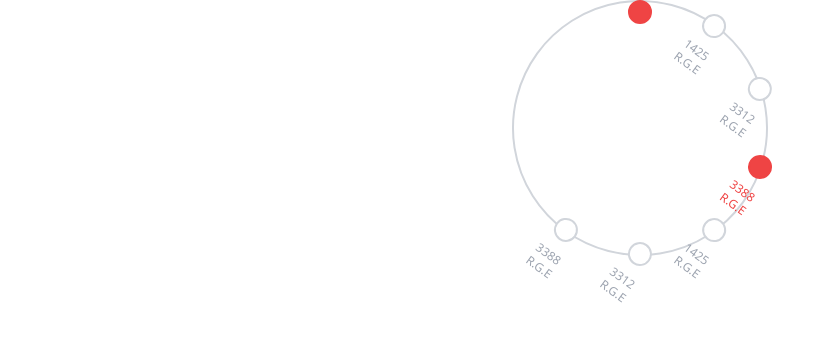
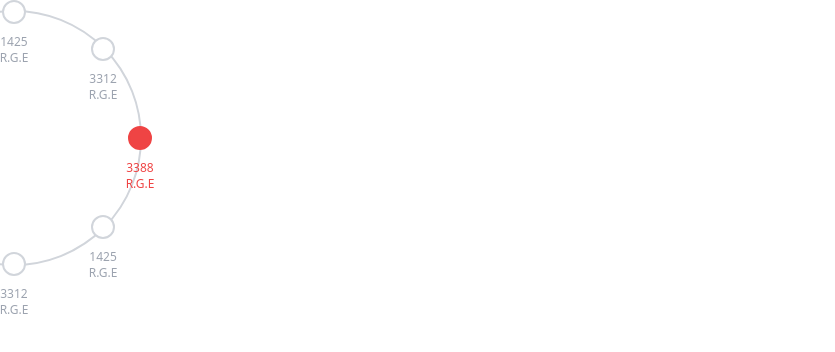
Before and after one commit to Narc2022/gracywoodsgames-timeline, a React (Create React App) app: page / in a window 1280 px wide. Shown: the top 352 px of the page, without its empty margins (0-835 px from the left). Built offline with nearby package versions, Linux system fonts and the light colour scheme.

Commit message:
half circle done

```diff
--- a/src/component/HalfCircleTabber.jsx
+++ b/src/component/HalfCircleTabber.jsx
@@ -9,7 +9,6 @@ const FullCircleHalfDTabber = () => {
     { id: 3, value: "3388 R.G.E" },
     { id: 4, value: "1425 R.G.E" },
     { id: 5, value: "3312 R.G.E" },
-    { id: 6, value: "3388 R.G.E" },
   ];
 
   const totalTabs = tabs.length;
@@ -21,7 +20,10 @@ const FullCircleHalfDTabber = () => {
     (centerTabIndex - activeTabIndex) * (180 / (totalTabs - 1));
 
   return (
-    <div className="relative h-64 w-64 mx-auto flex items-center justify-center">
+    <div
+      className="relative h-64 w-64"
+      style={{ marginTop: "10px", marginLeft: "-114px" }}
+    >
       {/* Full Circle */}
       <div
         className="relative h-64 w-64 border-2 border-gray-300 rounded-full transition-transform duration-500"
@@ -64,7 +66,7 @@ const FullCircleHalfDTabber = () => {
       </div>
 
       {/* Static Center Indicator */}
-      <div className="absolute top-0 w-6 h-6 bg-red-500 rounded-full border-2 border-red-500"></div>
+      {/* <div className="absolute top-0 w-6 h-6 bg-red-500 rounded-full border-2 border-red-500"></div> */}
     </div>
   );
 };
```
